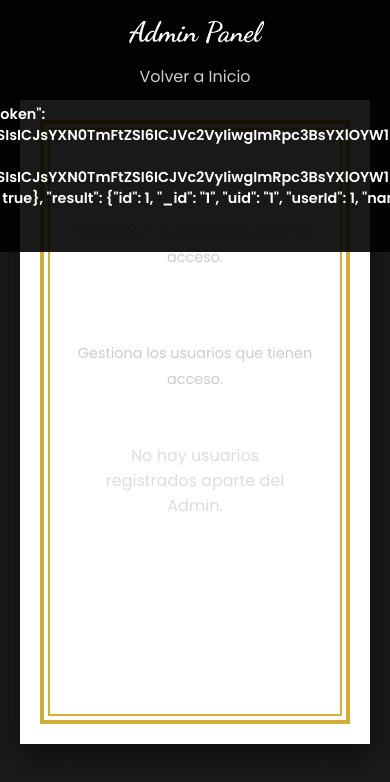
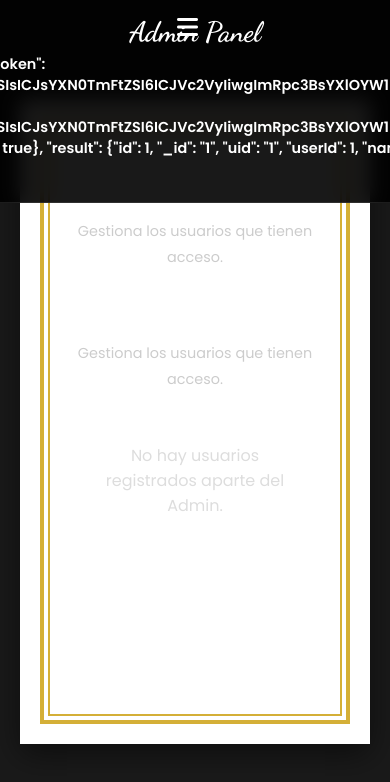
Before and after one commit to stefhanovargas1-dot/Pagina-para-mi-enamorada, a plain HTML site: page admin.html in a window 390 px wide. Drawn offline with Linux system fonts and the light colour scheme; sample sign-in values are in the browser's storage.

Commit message:
Add files via upload

```diff
--- a/auth.js
+++ b/auth.js
@@ -43,7 +43,60 @@ document.addEventListener('DOMContentLoaded', () => {
     // 5. Setup Password Toggles (if on login page)
     setupToggle('toggle-login-pass', 'login-pass');
     setupToggle('toggle-signup-pass', 'signup-pass');
+
+    // 6. Setup Mobile Menu
+    setupMobileMenu();
 });
+
+function setupMobileMenu() {
+    const navbar = document.querySelector('.navbar');
+    if (!navbar) return;
+
+    // Check if hamburger already exists
+    if (!navbar.querySelector('.hamburger')) {
+        // Create Hamburger Icon
+        const hamburger = document.createElement('i');
+        hamburger.className = 'fa-solid fa-bars hamburger';
+
+        // Insert before logo (to be on the left)
+        const logo = navbar.querySelector('.logo');
+        navbar.insertBefore(hamburger, logo);
+
+        // Create Overlay
+        const overlay = document.createElement('div');
+        overlay.className = 'menu-overlay';
+        document.body.appendChild(overlay);
+
+        // Toggle Logic
+        const navLinks = navbar.querySelector('.nav-links');
+
+        function toggleMenu() {
+            navLinks.classList.toggle('active');
+            overlay.classList.toggle('active');
+            // Toggle icon
+            if (navLinks.classList.contains('active')) {
+                hamburger.classList.replace('fa-bars', 'fa-xmark');
+            } else {
+                hamburger.classList.replace('fa-xmark', 'fa-bars');
+            }
+        }
+
+        hamburger.addEventListener('click', (e) => {
+            e.stopPropagation(); // Prevent bubbling
+            toggleMenu();
+        });
+
+        // Close when clicking overlay
+        overlay.addEventListener('click', toggleMenu);
+
+        // Close when clicking a link
+        navLinks.querySelectorAll('a').forEach(link => {
+            link.addEventListener('click', () => {
+                if (navLinks.classList.contains('active')) toggleMenu();
+            });
+        });
+    }
+}
 
 
 function animateAndRedirect(url) {
@@ -89,9 +142,22 @@ function updateNavbar() {
         if (!loginBtn.querySelector('.logout-tooltip')) {
             const tooltip = document.createElement('div');
             tooltip.className = 'logout-tooltip';
-            tooltip.innerHTML = `
+            // Build Tooltip Content
+            let tooltipHtml = '';
+
+            // 1. Admin Panel (if admin)
+            if (sessionStorage.getItem('isAdmin') === 'true') {
+                tooltipHtml += `
+                    <div class="dropdown-item" id="admin-panel-btn"><i class="fa-solid fa-screwdriver-wrench"></i> Panel Admin</div>
+                `;
+            }
+
+            // 2. Logout
+            tooltipHtml += `
                 <div class="dropdown-item" id="logout-btn"><i class="fa-solid fa-right-from-bracket"></i> Cerrar Sesión</div>
             `;
+
+            tooltip.innerHTML = tooltipHtml;
 
             // Add Delete Account ONLY if not admin
             if (sessionStorage.getItem('isAdmin') !== 'true') {
@@ -103,6 +169,16 @@ function updateNavbar() {
             }
 
             loginBtn.appendChild(tooltip);
+
+            // Admin Panel Action
+            const adminBtn = tooltip.querySelector('#admin-panel-btn');
+            if (adminBtn) {
+                adminBtn.addEventListener('click', (e) => {
+                    e.stopPropagation();
+                    e.preventDefault();
+                    window.location.href = 'admin.html';
+                });
+            }
 
             // Logout Action
             tooltip.querySelector('#logout-btn').addEventListener('click', (e) => {
--- a/style.css
+++ b/style.css
@@ -583,24 +583,91 @@ body {
 /* Global Responsive Design */
 @media (max-width: 768px) {
 
-    /* Navbar */
+    /* Navbar Layout for Mobile */
     .navbar {
         padding: 15px 20px;
-        flex-direction: column;
-        gap: 15px;
-        background: rgba(0, 0, 0, 0.85);
+        flex-direction: row;
+        /* Horizontal alignment for Logo and Hamburger */
+        justify-content: space-between;
+        align-items: center;
+        background: rgba(0, 0, 0, 0.3);
+        backdrop-filter: blur(10px);
+        border-bottom: 1px solid rgba(255, 255, 255, 0.1);
     }
 
+    /* Hamburger Icon */
+    .hamburger {
+        display: block;
+        font-size: 24px;
+        color: #fff;
+        cursor: pointer;
+        z-index: 10001;
+        /* Above everything */
+        margin-right: 15px;
+        /* Spacing */
+    }
+
+    /* Logo - Centered absolute */
     .navbar .logo {
         font-size: 28px;
+        position: absolute;
+        left: 50%;
+        transform: translateX(-50%);
     }
 
+    /* Login Button - Keep visible on right */
+    .navbar .login-btn {
+        font-size: 0.9rem;
+    }
+
+    /* Sidebar Navigation (Hidden by default) */
     .navbar .nav-links {
-        gap: 15px;
-        font-size: 0.9rem;
-        flex-wrap: wrap;
+        position: fixed;
+        top: 0;
+        left: -100%;
+        /* Hidden off-screen */
+        width: 250px;
+        height: 100vh;
+        background: #141414;
+        /* Solid opaque dark background */
+        flex-direction: column;
         justify-content: center;
+        align-items: center;
+        gap: 30px;
+        transition: left 0.4s cubic-bezier(0.4, 0, 0.2, 1);
+        z-index: 10000;
+        box-shadow: 2px 0 15px rgba(0, 0, 0, 0.5);
+        border-right: 1px solid rgba(255, 255, 255, 0.1);
+        padding-top: 60px;
+        /* Space for logo if needed */
     }
+
+    .navbar .nav-links.active {
+        left: 0;
+    }
+
+    /* Menu Overlay */
+    .menu-overlay {
+        position: fixed;
+        top: 0;
+        left: 0;
+        width: 100%;
+        height: 100%;
+        background: rgba(0, 0, 0, 0.7);
+        /* Darker dim, no blur */
+        /* backdrop-filter: blur(5px); REMOVED */
+        z-index: 9999;
+        opacity: 0;
+        pointer-events: none;
+        transition: opacity 0.3s ease;
+    }
+
+    .menu-overlay.active {
+        opacity: 1;
+        pointer-events: all;
+    }
+
+
 
     /* Hero Section */
     .hero-static .content {
```
